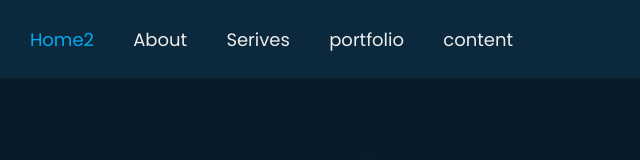
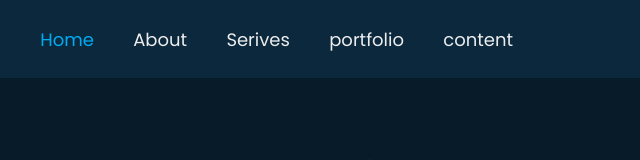
Before and after one commit to hd-sonani/portfolio, a plain HTML site: page index.html in a window 1280 px wide. Shown: the top 160 px of the page, 639-1279 px from the left. Drawn offline with nearby package versions, Linux system fonts and the light colour scheme.

Commit message:
2first commit

```diff
--- a/index.html
+++ b/index.html
@@ -16,7 +16,7 @@
       <a href="#" class="logo">LOGO. </a>
 
       <nav class="navbar">
-        <a href="#" class="active">Home2</a>
+        <a href="#" class="active">Home</a>
         <a href="#">About</a>
         <a href="#">Serives</a>
         <a href="#">portfolio</a>
```
